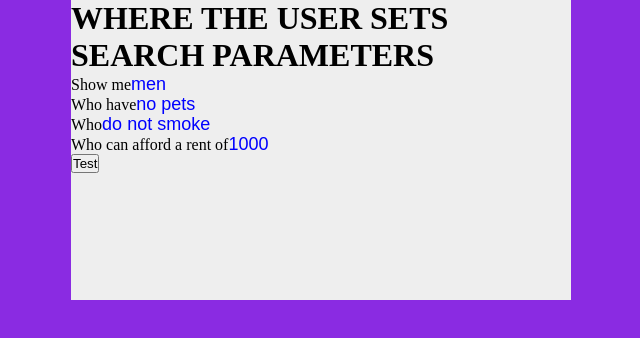
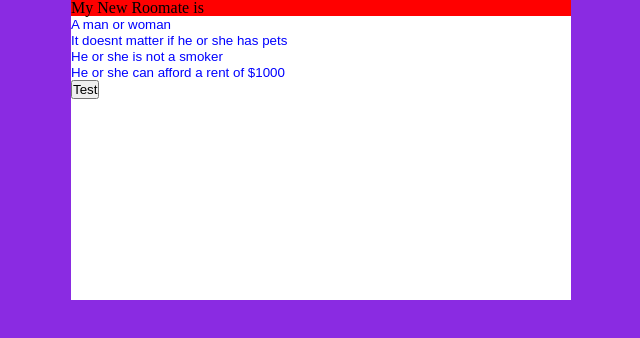
Before and after one commit to RaptorCentauri/roomies, a React (Create React App) app in the folder client/: page /search in a window 1280 px wide. Shown: the top 338 px of the page, without its empty margins (319-959 px from the left). Built offline with nearby package versions, Linux system fonts and the light colour scheme; the HTML template or start-up script is replaced by a standard one.

Commit message:
natural language

```diff
--- a/client/src/App.css
+++ b/client/src/App.css
@@ -1,3 +1,53 @@
+/* RESET CSS */
+html, body, div, span, applet, object, iframe,
+h1, h2, h3, h4, h5, h6, p, blockquote, pre,
+a, abbr, acronym, address, big, cite, code,
+del, dfn, em, img, ins, kbd, q, s, samp,
+small, strike, strong, sub, sup, tt, var,
+b, u, i, center,
+dl, dt, dd, ol, ul, li,
+fieldset, form, label, legend,
+table, caption, tbody, tfoot, thead, tr, th, td,
+article, aside, canvas, details, embed,
+figure, figcaption, footer, header, hgroup,
+menu, nav, output, ruby, section, summary,
+time, mark, audio, video {
+	margin: 0;
+	padding: 0;
+	border: 0;
+	font-size: 100%;
+	font: inherit;
+	vertical-align: baseline;
+}
+/* HTML5 display-role reset for older browsers */
+article, aside, details, figcaption, figure,
+footer, header, hgroup, menu, nav, section {
+	display: block;
+}
+body {
+	line-height: 1;
+}
+ol, ul {
+	list-style: none;
+}
+blockquote, q {
+	quotes: none;
+}
+blockquote:before, blockquote:after,
+q:before, q:after {
+	content: '';
+	content: none;
+}
+table {
+	border-collapse: collapse;
+	border-spacing: 0;
+}
+/* END RESET */
+
+
+
+
+
 body{
     margin: 0 auto;
     background-color: blueviolet;
--- a/client/src/components/searchPanel/searchPanel.css
+++ b/client/src/components/searchPanel/searchPanel.css
@@ -1,5 +1,9 @@
-#profile-create-panel{
+#search-wrapper{
     height: 300px;
     width: 500px;
-    background-color: #eeeeee;
+    background-color: #ffffff;
 }
+
+#search-title{
+    background-color: red;
+}
--- a/client/src/components/searchPanel/searchPanel.js
+++ b/client/src/components/searchPanel/searchPanel.js
@@ -3,46 +3,51 @@ import "./searchPanel.css";
 
 
 class SearchPanel extends React.Component {
+
     render() {
         return (
-            <div id="profile-create-panel">
-                <h1>WHERE THE USER SETS SEARCH PARAMETERS</h1>
+            <div id="search-wrapper">
+                <div id="search-title">
+                    <h3>My New Roomate is</h3>
+                </div>
+
+
                 <form action="" method="">
-                    <p>Show me
 						<select name="gender" onChange={this.props.handleInputChange}>
-                            <option value="men">men</option>
-                            <option value="women">women</option>
+                            <option value="both">A man or woman</option>
+                            <option value="man">A man</option>
+                            <option value="woman">A woman</option>
                         </select>
-                    </p>
 
-                    <p>Who have
+                        <br/>
+
 						<select name="pets" onChange={this.props.handleInputChange}>
-                            <option value="None">no pets</option>
-                            <option value="Cat">cat(s)</option>
-                            <option value="Dog">dog(s)</option>
-                            <option value="Both">both cat(s) and dog(s)</option>
-                            <option value="Other">other pets</option>
+                            <option value="all">It doesnt matter if {this.props.searchGender === "both" ? "he or she" : this.props.searchGender === "man" ? "he" : "she"} has pets</option>
+                            <option value="Cat">{this.props.searchGender === "both" ? "He or she" : this.props.searchGender === "man" ? "He" : "She"} only has cats</option>
+                            <option value="Dog">{this.props.searchGender === "both" ? "He or she" : this.props.searchGender === "man" ? "He" : "She"} only has dogs</option>
+                            <option value="other">{this.props.searchGender === "both" ? "He or she" : this.props.searchGender === "man" ? "He" : "She"} has pets, but they are not cats or dogs</option>
+                            <option value="none">{this.props.searchGender === "both" ? "He or she" : this.props.searchGender === "man" ? "He" : "She"} has no pets</option>
                         </select>
-                    </p>
 
-                    <p>Who
+                        <br/>
+
                         <select name="smokes" onChange={this.props.handleInputChange}>
-                            <option value={false}>do not smoke</option>
-                            <option value={true}>smoke</option>
+                            <option value={false}>{this.props.searchGender === "both" ? "He or she" : this.props.searchGender === "man" ? "He" : "She"} is not a smoker</option>
+                            <option value={true}>{this.props.searchGender === "both" ? "He or she" : this.props.searchGender === "man" ? "He" : "She"} is a smoker</option>
                         </select>
-                    </p>
 
-                    <p>Who can afford a rent of
+                        <br/>
+
                     <select name="rent" onChange={this.props.handleInputChange}>
-                        <option value={1000} > 1000</option>
-						<option value={2000} > 2000</option>
-						<option value={3000} > 3000</option>
-						<option value={4000} > 4000</option>
-						<option value={5000} > 5000</option>
+                        <option value={1000} > {this.props.searchGender === "both" ? "He or she" : this.props.searchGender === "man" ? "He" : "She"} can afford a rent of $1000</option>
+                        <option value={2000} > {this.props.searchGender === "both" ? "He or she" : this.props.searchGender === "man" ? "He" : "She"} can afford a rent of $2000</option>
+                        <option value={3000} > {this.props.searchGender === "both" ? "He or she" : this.props.searchGender === "man" ? "He" : "She"} can afford a rent of $3000</option>
+                        <option value={4000} > {this.props.searchGender === "both" ? "He or she" : this.props.searchGender === "man" ? "He" : "She"} can afford a rent of $4000</option>
+                        <option value={5000} > {this.props.searchGender === "both" ? "He or she" : this.props.searchGender === "man" ? "He" : "She"} can afford a rent of $5000</option>
 					</select>
-                    </p>
 
-                    {/* Bio  text field*/}
+                    <br/>
+
                     <button onClick={this.props.clickBtn}>Test</button>
 
                 </form>
--- a/client/src/pages/SearchPage/SearchPage.js
+++ b/client/src/pages/SearchPage/SearchPage.js
@@ -4,24 +4,55 @@ import API from "../../util/API.js";
 
 
 class SearchPage extends React.Component{
-    constructor(props) {
-        super(props);
-        this.state = {
-            gender: "man",
-            pets: "none",
-            smokes: false,
-            rent: 1000
+
+       state = {
+           searchParams:{
+               gender: "both",
+               pets: "none",
+               smokes: false,
+               rent: 1000
+           },
         };
-    }
 
 
-    handleInputChange = (event) =>{
+
+
+
+    handleInputChange = (event) => {
         const target = event.target;
         const value = target.value;
         const name = target.name;
 
-        this.setState({[name]:value});
+        this.setState({ searchParams: { ...this.state.searchParams, [name]: value } });
+
+        // console.log(this.state.searchParams);
+
+
+        // this.naturalLanguage();
+        // console.log(this.naturalLanguage());
+
     }
+
+
+    // naturalLanguage = () =>{
+    //     let pronoun
+    //     switch (this.state.searchParams.gender) {
+    //         case "both": pronoun = "he or she";
+    //             break;
+
+    //         case "man": pronoun = "he";
+    //             break;
+
+    //         case "woman": pronoun = "she";
+    //             break;
+
+    //         default:
+    //             break;
+    //     }
+    //     return pronoun;
+    // }
+
+
 
 
     testClick = (event) => {
@@ -34,7 +65,7 @@ class SearchPage extends React.Component{
 
     render(){
         return(
-            <SearchPanel clickBtn={this.testClick} gender={this.state.gender} handleInputChange={this.handleInputChange} />
+            <SearchPanel clickBtn={this.testClick} blah={this.pronoun} searchGender={this.state.searchParams.gender} handleInputChange={this.handleInputChange} />
         )
     }
 
--- a/client/src/pages/SignUpPage/SignUpPage.js
+++ b/client/src/pages/SignUpPage/SignUpPage.js
@@ -1,6 +1,6 @@
 import React from "react"
 import CreateProfilePanel from "../../components/createProfilePanel/createProfilePanel.js"
-// import API from "../../util/API.js";
+import API from "../../util/API.js";
 // import Helpers from "../../util/Helpers.js";
 
 class SignUpPage extends React.Component{
@@ -60,11 +60,11 @@ class SignUpPage extends React.Component{
 			isError = true;
 			errors.birthdayError = "Please Enter a  Birthday";
 		}
-		else if (!this.state.profile.birthday.match(/[0-9]{2}-[0-9]{2}-[0-9]{4}/)) {
-			isError = true;
-			console.log("bday error");
-			errors.birthdayError = "Wrong Bday format";
-        }
+		// else if (!this.state.profile.birthday.match(/[0-9]{2}\/[0-9]{2}\/[0-9]{4}/)) {
+		// 	isError = true;
+		// 	console.log("bday error");
+		// 	errors.birthdayError = "Wrong Bday format";
+        // }
 
 
         if (!this.state.profile.bio) {
@@ -96,7 +96,7 @@ class SignUpPage extends React.Component{
             console.log("form OK");
             console.log(this.state.profile);
 
-			// API.setProfile(this.state);
+			API.setProfile(this.state.profile);
 		}
 		else{
 			console.log("Form Bad");
@@ -113,7 +113,6 @@ class SignUpPage extends React.Component{
 			handleInputChange={this.handleInputChange} />
         )
     }
-
 }
 
 export default SignUpPage;
--- a/client/src/styles/universalStyles.css
+++ b/client/src/styles/universalStyles.css
@@ -2,7 +2,7 @@ select{
     border: none;
     border-radius: 0;
     /* padding-left: 5px; */
-    font-size: 18px;
+    /* font-size: 18px; */
     color: blue;
     appearance: none;
     -webkit-appearance: none;
```
Also changed, not shown: client/src/App.js (+0 -19 lines).
